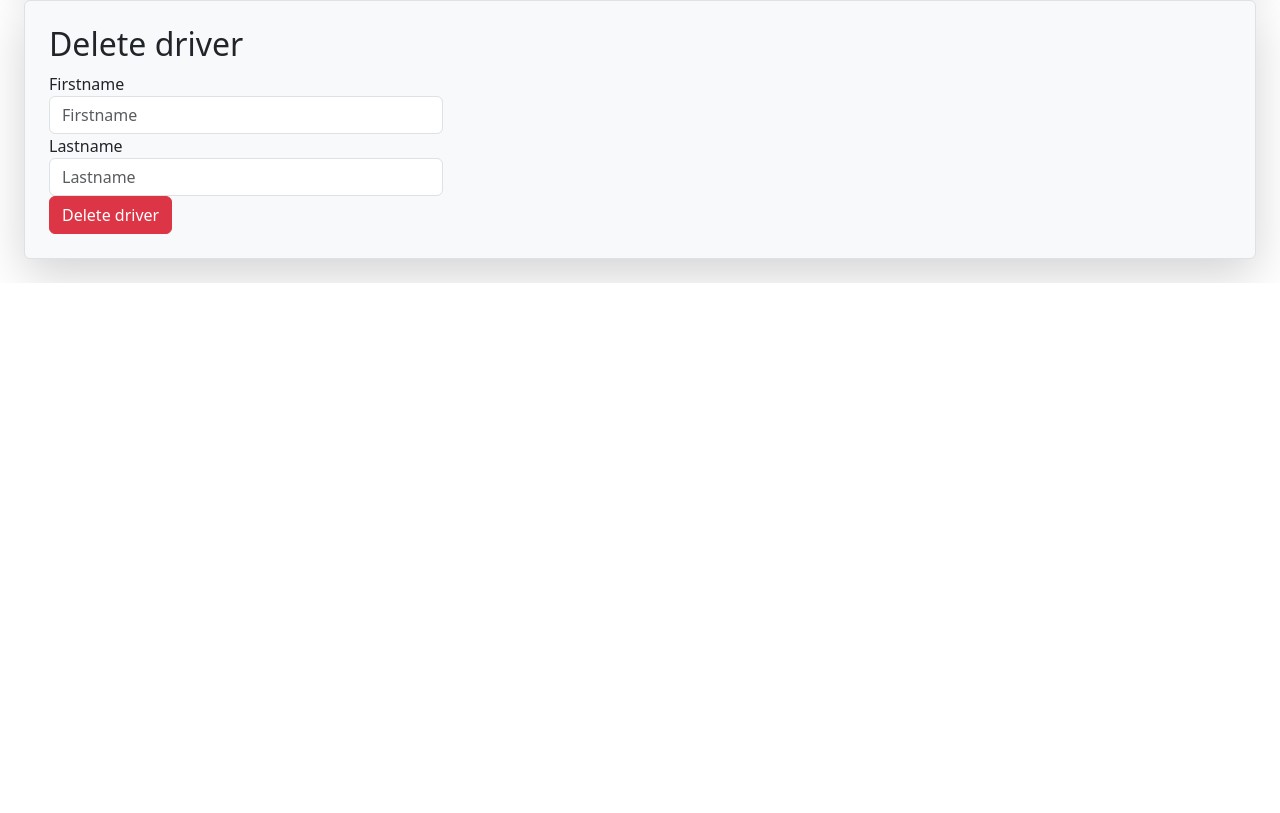
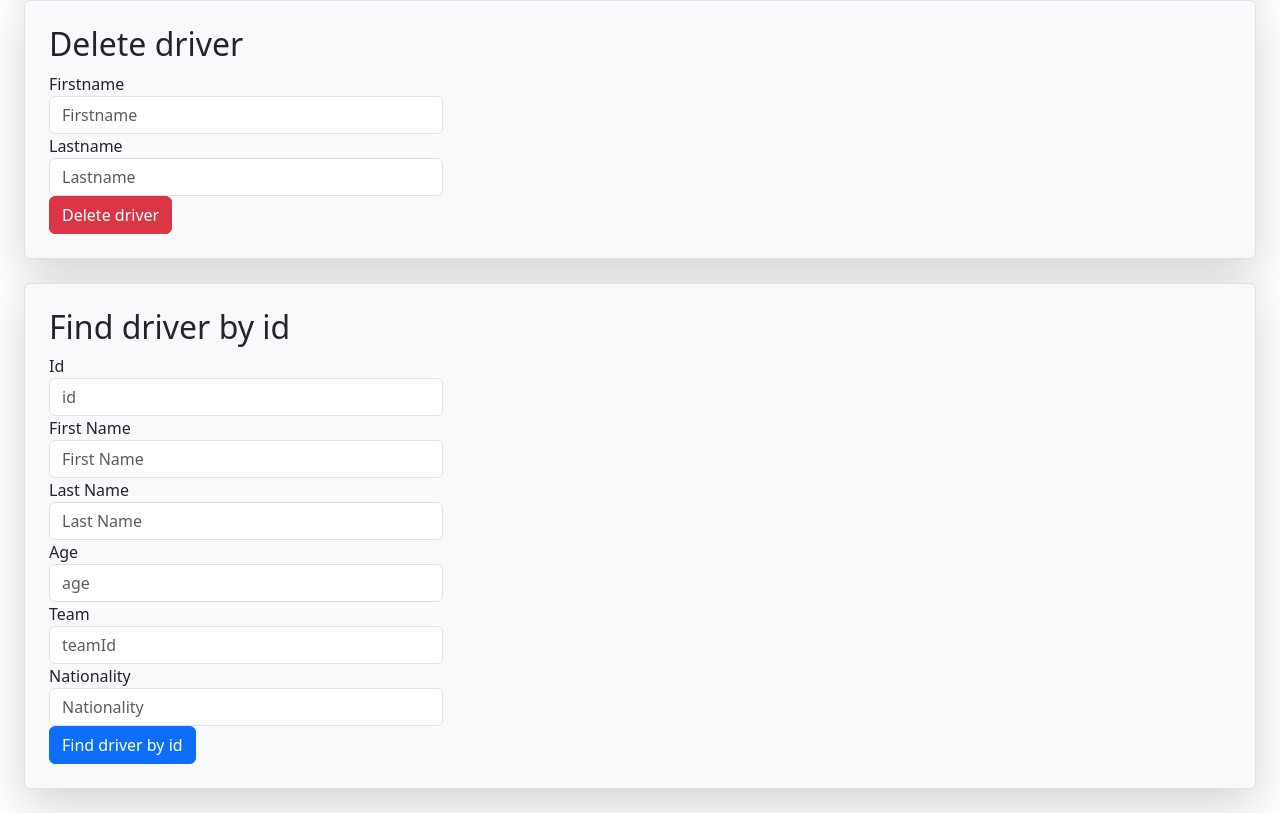
Before and after one commit to eliasWolden/DS3101-webutvikling-eksamen, a React (Vite) app in the folder formula1/: page /CreateDriverPage in a window 1280 px wide. Shown: the part 548-1361 px from the top of the page. Before the commit the page ends 831 px from the top, so only its background shows below. Built offline with nearby package versions, Linux system fonts and the light colour scheme; no server answers.

Commit message:
finddriverById funker litt

```diff
--- a/formula1/src/components/CRUD/Driver/DeleteDriver.tsx
+++ b/formula1/src/components/CRUD/Driver/DeleteDriver.tsx
@@ -1,4 +1,4 @@
-import { FC, useState, useContext, ChangeEvent } from "react";
+import { FC, useState, useContext } from "react";
 import { DriverContext } from "../../../contexts/DriverContext";
 
 const DeleteDriver : FC = () => {
--- /dev/null
+++ b/formula1/src/components/CRUD/Driver/GetDriverById.tsx
@@ -0,0 +1,167 @@
+import { ChangeEvent, FC, useContext, useState } from 'react';
+import { DriverContext } from '../../../contexts/DriverContext';
+
+const EditDrivers: FC = () => {
+    const [id, setid] = useState<number>(0);
+    const [driverToUpdate, setDriverToUpdate] = useState<any>({
+        firstName: "",
+        lastName: "",
+        age: "",
+        nationality: "",
+        teamId: "",
+    });
+
+
+    const context = useContext(DriverContext);
+
+    const setHandler = (e: ChangeEvent<HTMLInputElement>) => {
+        const { name, value } = e.target;
+            console.log(name, value);
+        switch (name) {
+            case 'id':
+                setid(Number(value));
+                break;
+            case 'firstname':
+                setDriverToUpdate({ ...driverToUpdate, firstName: value });
+                break;
+            case 'lastname':
+                setDriverToUpdate({ ...driverToUpdate, lastName: value });
+                break;
+            case 'age':
+            case 'teamId':
+                setDriverToUpdate({ ...driverToUpdate, teamId: value });
+                break;
+            case 'nationality':
+                setDriverToUpdate({ ...driverToUpdate, [name]: value });
+                break;
+            default:
+                break;
+        }
+    };
+
+    const GetDriversById = async () => {
+        try {
+            if (context) {
+
+                await context.getDriversById(id);
+                const drivers = context.drivers;
+
+                if (drivers.length > 0) {
+                    const selectedDriver = drivers[id - 1];
+
+                    // deler opp navnet i to deler, og setter de i hver sin variabel
+                    const fullName = selectedDriver.name;
+                    const [firstName, ...lastNameArray] = fullName.split(' ');
+                    const lastName = lastNameArray.join(' ');
+
+
+                    setDriverToUpdate({
+                        firstName: firstName || "", // Set default value if firstName is falsy
+                        lastName: lastName || "",   // Set default value if lastName is falsy
+                        age: selectedDriver.age || "",
+                        nationality: selectedDriver.nationality || "",
+                        teamId: selectedDriver.teamId || "",
+                    });
+                    console.log(id);
+                }
+            }
+        } catch (error) {
+            console.log('Error getting driver', error);
+            // Handle the error as needed (e.g., show an error message to the user)
+            setDriverToUpdate({
+                firstName: "",
+                lastName: "",
+                age: "",
+                nationality: "",
+                teamId: "",
+            });
+
+        }
+    };
+
+
+    return (
+        <form className="bg-light p-4 m-4 border rounded shadow-lg">
+            <h2>Find driver by id</h2>
+
+            <div className='form-group col-md-4'>
+                <label>Id</label>
+                <input
+                    name='id'
+                    type="number"
+                    className='form-control'
+                    placeholder='id'
+                    onChange={setHandler}
+                />
+            </div>
+
+            <div className='form-group col-md-4'>
+                <label>First Name</label>
+                <input
+                    name='firstname'
+                    type="text"
+                    className='form-control'
+                    placeholder='First Name'
+                    value={driverToUpdate.firstName}
+                    onChange={setHandler}
+                />
+            </div>
+
+            <div className='form-group col-md-4'>
+                <label>Last Name</label>
+                <input
+                    name='lastname'
+                    type="text"
+                    className='form-control'
+                    placeholder='Last Name'
+                    value={driverToUpdate.lastName}
+                    onChange={setHandler}
+                />
+            </div>
+
+            <div className='form-group col-md-4'>
+                <label>Age</label>
+                <input
+                    name='age'
+                    type="text"
+                    className='form-control'
+                    placeholder="age"
+                    value={driverToUpdate.age}
+                    onChange={setHandler}
+                />
+            </div>
+
+            <div className='form-group col-md-4'>
+                <label>Team</label>
+                <input
+                    name='teamId'
+                    type="text"
+                    className='form-control'
+                    placeholder="teamId"
+                    value={driverToUpdate.teamId}
+                    onChange={setHandler}
+                />
+            </div>
+
+            <div className='form-group col-md-4'>
+                <label>Nationality</label>
+                <input
+                    name='nationality'
+                    type="text"
+                    className='form-control'
+                    placeholder="Nationality"
+                    value={driverToUpdate.nationality}
+                    onChange={setHandler}
+                />
+            </div>
+
+            <div className='row'>
+                <div className='form-group col-md-4'>
+                    <input type='button' className='btn btn-primary' value="Find driver by id" onClick={GetDriversById}/>
+                </div>
+            </div>
+        </form>
+    );
+};
+
+export default EditDrivers;
--- a/formula1/src/components/CRUD/Driver/UpdateDriver.jsx
+++ /dev/null
@@ -1,6 +0,0 @@
-import { useState } from "react";
-import axios from "axios";
-
-const UpdateDriver = () => {
-
-}
--- a/formula1/src/contexts/DriverContext.tsx
+++ b/formula1/src/contexts/DriverContext.tsx
@@ -23,7 +23,7 @@ export const DriverProvider: FC<IProps> = ({ children }) => {
     }
   };
 
-  const deleteDriver = async (name: string) => {
+  const deleteDriver = async (name: string) : Promise<void> => {
     try {
     const deleteDriverFromService= await DriverService.deleteDriver(name);
     return deleteDriverFromService;
@@ -46,6 +46,25 @@ export const DriverProvider: FC<IProps> = ({ children }) => {
       console.log('Error adding image', error);
     }
   };
+  const getDriversById = async (id : number) : Promise<void> => {
+    try {
+      const driversById = await DriverService.getDriversById(id);
+      if (driversById.driversById) {
+        setDrivers(driversById.driversById);
+      } else {
+        setDrivers([]);
+      }
+    } catch (error) {
+      console.error('Error fetching drivers:', error);
+    }
+  };
+  const putDriver = async (driversToUpdate: IDriver): Promise<void> => {
+  try {
+    await DriverService.putDriver( driversToUpdate );
+  } catch (error) {
+    console.log('Error editing driver', error);
+  }
+};
 
   useEffect(() => {
     getAllDriversFromService();
@@ -57,6 +76,8 @@ export const DriverProvider: FC<IProps> = ({ children }) => {
     deleteDriver,
     postDriver,
     postImage,
+    getDriversById,
+    putDriver,
   };
 
 
--- a/formula1/src/interfaces/Drivers/IDriver.ts
+++ b/formula1/src/interfaces/Drivers/IDriver.ts
@@ -4,5 +4,5 @@ export interface IDriver {
     age: number;
     nationality: string;
     image: string;
-    teamid: number;
+    teamId: number;
 }
--- a/formula1/src/interfaces/Drivers/IDriverContext.ts
+++ b/formula1/src/interfaces/Drivers/IDriverContext.ts
@@ -7,4 +7,6 @@ export interface IDriverContext {
     deleteDriver: (name : string) => Promise<void>;
     postDriver: (newDriver : IDriver) => Promise<void>;
     postImage: (image : File) => Promise<void>;
+    getDriversById: (id : number) => Promise<void>;
+    putDriver: (driverToUpdate : IDriver) => Promise<void>;
   }
--- a/formula1/src/pages/CreateDriverPage.tsx
+++ b/formula1/src/pages/CreateDriverPage.tsx
@@ -1,5 +1,6 @@
 import CreateDriver from "../components/CRUD/Driver/CreateDriver";
 import DeleteDriver from "../components/CRUD/Driver/DeleteDriver";
+import GetDriverById from "../components/CRUD/Driver/GetDriverById";
 
 
 const CreateDriverPage = () => {
@@ -12,6 +13,10 @@ const CreateDriverPage = () => {
         <section>
           <DeleteDriver/>
         </section>
+
+        <section>
+          <GetDriverById/>
+        </section>
       </div>
     );
   };
--- a/formula1/src/services/DriverService.ts
+++ b/formula1/src/services/DriverService.ts
@@ -24,7 +24,7 @@ const DriverService = (
 
     const getDriversById = async (id: number) => {
         try {
-            const driverResult = await axios.get(`${driverController}/${id}`);
+            const driverResult = await axios.get(`${driverController}/id/${id}`);
             const driversById = driverResult.data;
 
             return {
```
